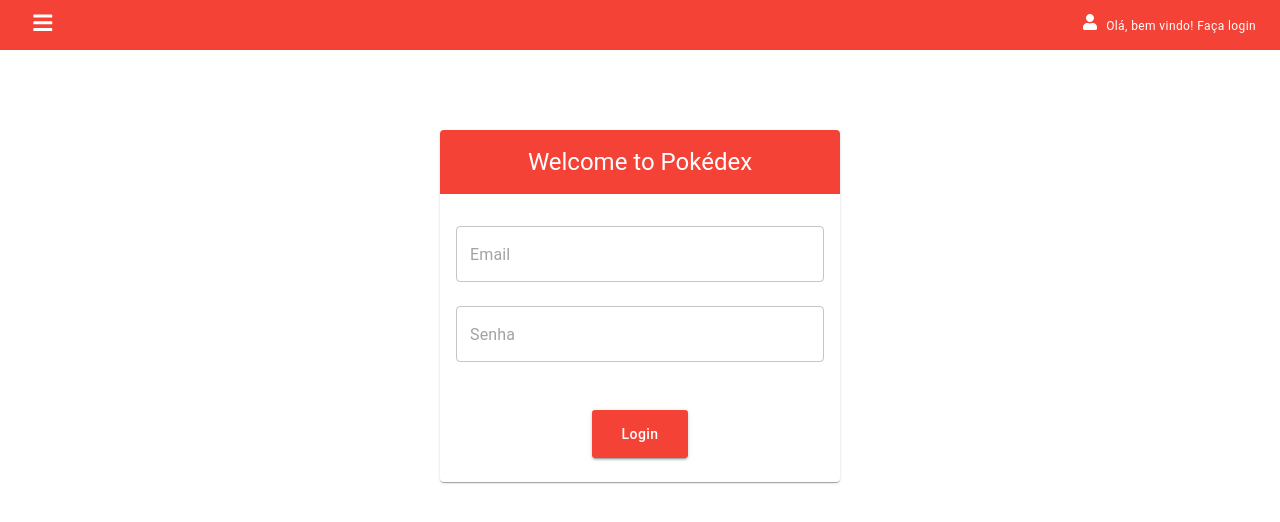
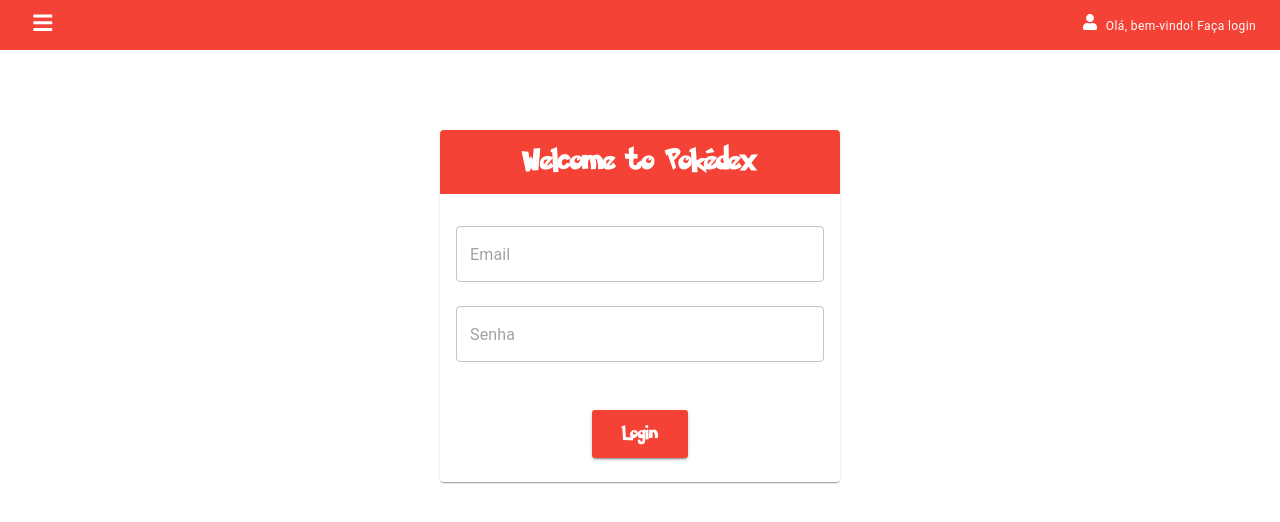
Before and after one commit to SinvalVJunior/pokedex-web, a React (Create React App) app in the folder app-frontend/: page /login in a window 1280 px wide. Shown: the top 522 px of the page. Built offline with nearby package versions, Linux system fonts and the light colour scheme.

Commit message:
Adding pokemon font

```diff
--- a/app-frontend/src/components/Navbar/Navbar.styles.js
+++ b/app-frontend/src/components/Navbar/Navbar.styles.js
@@ -35,6 +35,7 @@
             alignItems: 'center',
             listStyle: 'none',
             height: '60px',
+            fontFamily: 'Pokemon',
             '& a': {
                 textDecoration: 'none',
                 color: '#f5f5f5',
--- a/app-frontend/src/components/UserMenu/UserMenu.js
+++ b/app-frontend/src/components/UserMenu/UserMenu.js
@@ -69,7 +69,7 @@
                 <Link to='/login' className={classes.userLogo}>
                     <FaIcons.FaUser />
                     <Typography variant='caption' className={classes.menuUserNotLogged} >
-                        Olá, bem vindo! Faça login
+                        Olá, bem-vindo! Faça login
                     </Typography>
                 </Link>
                 :
--- a/app-frontend/src/components/pages/Login/Login.js
+++ b/app-frontend/src/components/pages/Login/Login.js
@@ -28,7 +28,9 @@
         <form onSubmit={async (e) => { e.preventDefault(); login(); }} >
             <Box className={classes.root}>
                 <Card className={classes.card}>
-                    <CardHeader className={classes.header} title='Welcome to Pokédex' />
+                    <CardHeader className={classes.header} title='Welcome to Pokédex' classes={{
+                        title: classes.title
+                    }} />
                     <CardContent>
                         <TextField
                             required
--- a/app-frontend/src/components/pages/Login/Login.styles.js
+++ b/app-frontend/src/components/pages/Login/Login.styles.js
@@ -33,6 +33,7 @@
         },
         buttonLabel: {
             textTransform: 'capitalize',
+            fontFamily: 'Pokemon'
         },
         card: {
             marginTop: theme.spacing(10)
@@ -41,6 +42,9 @@
             textAlign: 'center',
             background: theme.palette.primary.main,
             color: '#fff'
+        },
+        title: {
+            fontFamily: 'Pokemon'
         }
     }
 
--- a/app-frontend/src/index.css
+++ b/app-frontend/src/index.css
@@ -7,6 +7,13 @@
   -moz-osx-font-smoothing: grayscale;
 }
 
+@font-face {
+  font-family: "Pokemon";
+  src: local("Pokemon"),
+   url("./fonts/pokemon/Pokemon-Solid.ttf") format("truetype");
+  font-weight: bold;
+}
+
 code {
   font-family: source-code-pro, Menlo, Monaco, Consolas, 'Courier New',
     monospace;
--- a/app-frontend/src/index.js
+++ b/app-frontend/src/index.js
@@ -3,6 +3,7 @@
 import './index.css';
 import App from './components/App';
 import { HomeProvider } from './components/pages/Home/home.context';
+import './fonts/pokemon/Pokemon-Solid.ttf';
 
 ReactDOM.render(
 <HomeProvider> <App /> </HomeProvider>,
```
Also changed, not shown: app-frontend/src/fonts/pokemon/Pokemon-Hollow.ttf (added), app-frontend/src/fonts/pokemon/Pokemon-Solid.ttf (added).
